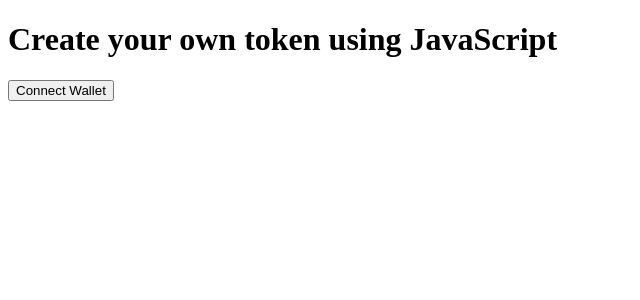
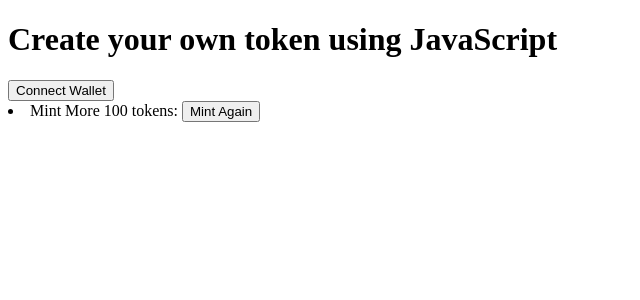
Before and after one commit to deprov447/depxoins, a React (Create React App) app: page / in a window 1280 px wide. Shown: the top 300 px of the page, without its empty margins (0-640 px from the left). Built offline with nearby package versions, Linux system fonts and the light colour scheme.

Commit message:
Mint Again token
- Deals with minting the tokens again after initial mint.

Signed-off-by: Anubhav Choudhary <ac.10edu@gmail.com>

```diff
--- /dev/null
+++ b/src/MintAgain.js
@@ -0,0 +1,100 @@
+/*
+    /src/Minting.js contain logic related to initial mints.
+
+    /src/SubMints.js (this file) deals with minting tokens after initial mint. Process is same except that the mint object is being created here using the Token constructor, instead of createMint()
+*/
+import {
+  Transaction,
+  sendAndConfirmTransaction,
+  Connection,
+  clusterApiUrl,
+  Keypair,
+  LAMPORTS_PER_SOL,
+} from "@solana/web3.js";
+
+import { Token, TOKEN_PROGRAM_ID } from "@solana/spl-token";
+
+import { useState } from "react";
+
+const MintAgain = ({
+  loading,
+  setLoading,
+  provider,
+  mintingWalletSecretKey,
+  createdTokenPublicKey,
+}) => {
+  const [supplyCapped, setSupplyCapped] = useState(false);
+
+  const mintAgainHelper = async () => {
+    try {
+      setLoading(true);
+      const connection = new Connection(clusterApiUrl("devnet"), "confirmed");
+      const createMintingWallet = await Keypair.fromSecretKey(
+        Uint8Array.from(Object.values(JSON.parse(mintingWalletSecretKey)))
+      );
+      const mintRequester = await provider.publicKey;
+
+      const fromAirDropSignature = await connection.requestAirdrop(
+        createMintingWallet.publicKey,
+        LAMPORTS_PER_SOL
+      );
+      await connection.confirmTransaction(fromAirDropSignature, {
+        commitment: "confirmed",
+      });
+
+      const creatorToken = new Token(
+        connection,
+        createdTokenPublicKey,
+        TOKEN_PROGRAM_ID,
+        createMintingWallet
+      );
+      const fromTokenAccount =
+        await creatorToken.getOrCreateAssociatedAccountInfo(
+          createMintingWallet.publicKey
+        );
+      const toTokenAccount =
+        await creatorToken.getOrCreateAssociatedAccountInfo(mintRequester);
+      await creatorToken.mintTo(
+        fromTokenAccount.address,
+        createMintingWallet.publicKey,
+        [],
+        100000000
+      );
+
+      const transaction = new Transaction().add(
+        Token.createTransferInstruction(
+          TOKEN_PROGRAM_ID,
+          fromTokenAccount.address,
+          toTokenAccount.address,
+          createMintingWallet.publicKey,
+          [],
+          100000000
+        )
+      );
+      await sendAndConfirmTransaction(
+        connection,
+        transaction,
+        [createMintingWallet],
+        { commitment: "confirmed" }
+      );
+
+      setLoading(false);
+    } catch (err) {
+      console.log(err);
+      setLoading(false);
+    }
+  };
+
+  return (
+    <>
+      <li>
+        Mint More 100 tokens:{" "}
+        <button disabled={loading || supplyCapped} onClick={mintAgainHelper}>
+          Mint Again
+        </button>
+      </li>
+    </>
+  );
+};
+
+export default MintAgain;
--- a/src/Minting.js
+++ b/src/Minting.js
@@ -9,6 +9,7 @@ import {
 import { Token, TOKEN_PROGRAM_ID } from "@solana/spl-token";
 
 import { useState } from "react";
+import MintAgain from "./MintAgain";
 
 const Minting = ({ loading, walletConnected, setLoading, provider }) => {
   const [isTokenCreated, setIsTokenCreated] = useState(false);
@@ -93,6 +94,14 @@ const Minting = ({ loading, walletConnected, setLoading, provider }) => {
       ) : (
         <></>
       )}
+
+      <MintAgain
+        loading={loading}
+        setLoading={setLoading}
+        provider={provider}
+        mintingWalletSecretKey={mintingWalletSecretKey}
+        createdTokenPublicKey={createdTokenPublicKey}
+      />
     </>
   );
 };
```
